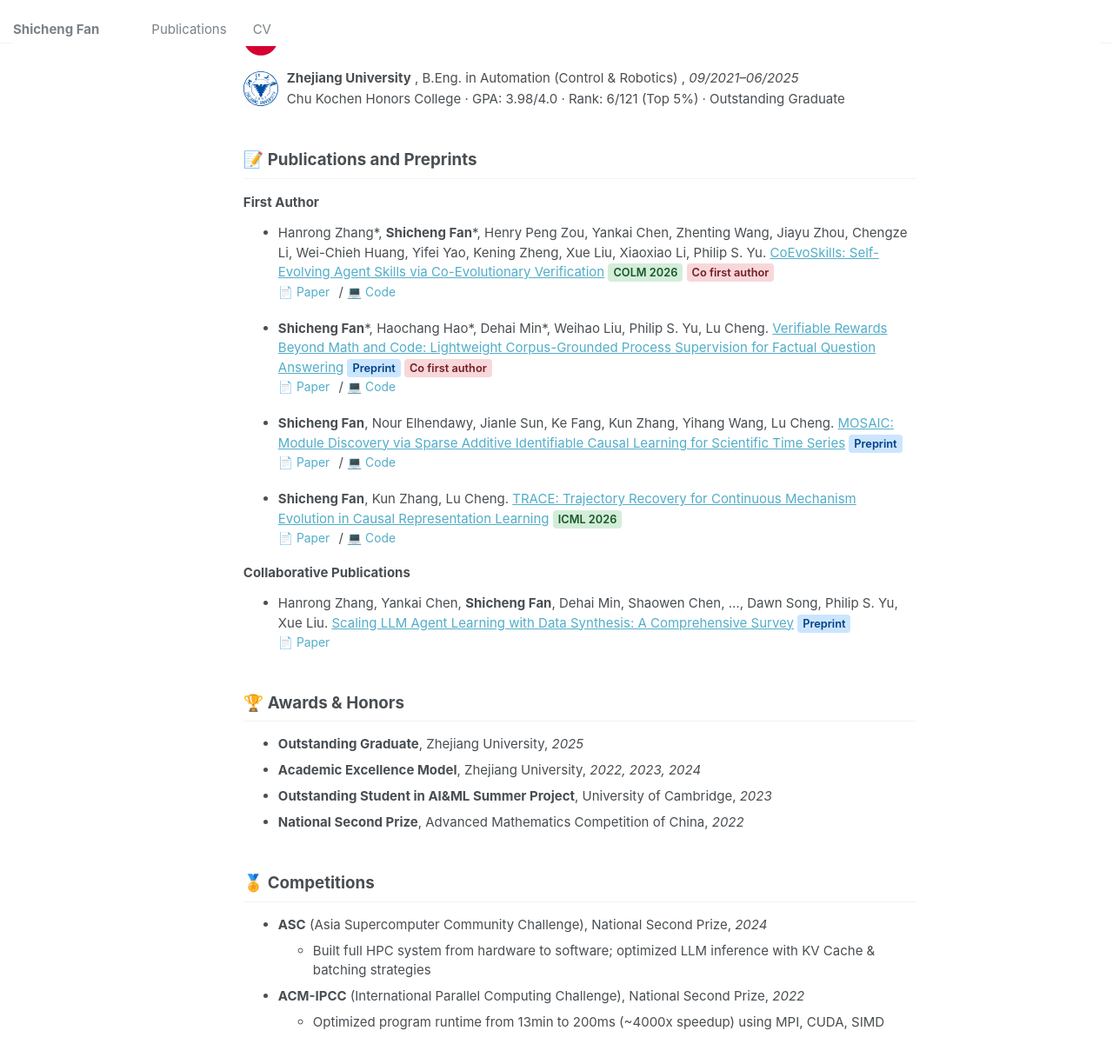
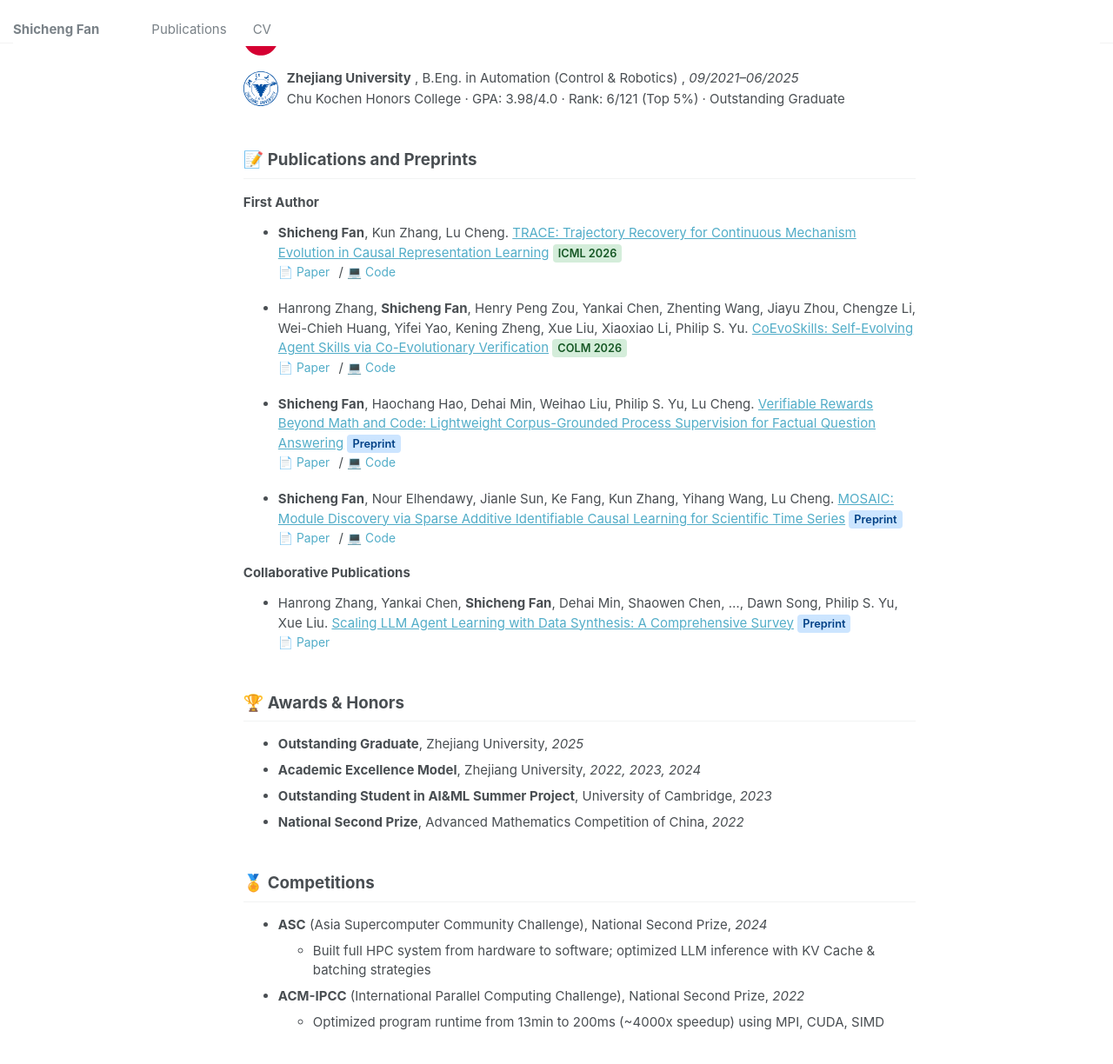
Before and after one commit to shichengf/shichengf.github.io, a Jekyll site: the page built from _pages/about.md, in a window 1280 px wide and 1400 px high, scrolled down 996 px. Shown: the top 1224 px of the window at 87% size. Built offline with Jekyll 4.4.1, drawn with Linux system fonts in a browser that asks for light colours.

Commit message:
Reorder publications and simplify authorship labels

```diff
--- a/_includes/head/custom.html
+++ b/_includes/head/custom.html
@@ -36,7 +36,6 @@ h3 { margin-top: 1.2em; margin-bottom: 0.6em; }
 .venue-pub { background: #d4edda; color: #155724; }
 .venue-oral { background: #fff3cd; color: #856404; }
 .venue-preprint { background: #cce5ff; color: #004085; }
-.venue-cofirst { background: #f8d7da; color: #721c24; }
 
 /* News highlight label */
 .news-highlight { display: inline-block; padding: 1px 6px; margin-right: 6px; border-radius: 4px; background: #fff3cd; color: #856404; font-size: 0.85em; font-weight: 700; }
--- a/_pages/about.md
+++ b/_pages/about.md
@@ -57,17 +57,17 @@ redirect_from:
 
 ### First Author
 
-* Hanrong Zhang\*, **Shicheng Fan**\*, Henry Peng Zou, Yankai Chen, Zhenting Wang, Jiayu Zhou, Chengze Li, Wei-Chieh Huang, Yifei Yao, Kening Zheng, Xue Liu, Xiaoxiao Li, Philip S. Yu. [CoEvoSkills: Self-Evolving Agent Skills via Co-Evolutionary Verification](https://arxiv.org/abs/2604.01687) <span class="venue venue-pub">COLM 2026</span> <span class="venue venue-cofirst">Co first author</span>
+* **Shicheng Fan**, Kun Zhang, Lu Cheng. [TRACE: Trajectory Recovery for Continuous Mechanism Evolution in Causal Representation Learning](https://www.arxiv.org/abs/2601.21135) <span class="venue venue-pub">ICML 2026</span>
+<br><span class="pub-links">[📄 Paper](https://www.arxiv.org/abs/2601.21135) / [💻 Code](https://github.com/shichengf/trace)</span>
+
+* Hanrong Zhang, **Shicheng Fan**, Henry Peng Zou, Yankai Chen, Zhenting Wang, Jiayu Zhou, Chengze Li, Wei-Chieh Huang, Yifei Yao, Kening Zheng, Xue Liu, Xiaoxiao Li, Philip S. Yu. [CoEvoSkills: Self-Evolving Agent Skills via Co-Evolutionary Verification](https://arxiv.org/abs/2604.01687) <span class="venue venue-pub">COLM 2026</span>
 <br><span class="pub-links">[📄 Paper](https://arxiv.org/abs/2604.01687) / [💻 Code](https://github.com/Zhang-Henry/CoEvoSkills)</span>
 
-* **Shicheng Fan**\*, Haochang Hao\*, Dehai Min\*, Weihao Liu, Philip S. Yu, Lu Cheng. [Verifiable Rewards Beyond Math and Code: Lightweight Corpus-Grounded Process Supervision for Factual Question Answering](https://arxiv.org/abs/2605.29648) <span class="venue venue-preprint">Preprint</span> <span class="venue venue-cofirst">Co first author</span>
+* **Shicheng Fan**, Haochang Hao, Dehai Min, Weihao Liu, Philip S. Yu, Lu Cheng. [Verifiable Rewards Beyond Math and Code: Lightweight Corpus-Grounded Process Supervision for Factual Question Answering](https://arxiv.org/abs/2605.29648) <span class="venue venue-preprint">Preprint</span>
 <br><span class="pub-links">[📄 Paper](https://arxiv.org/abs/2605.29648) / [💻 Code](https://github.com/shichengf/CorVer)</span>
 
 * **Shicheng Fan**, Nour Elhendawy, Jianle Sun, Ke Fang, Kun Zhang, Yihang Wang, Lu Cheng. [MOSAIC: Module Discovery via Sparse Additive Identifiable Causal Learning for Scientific Time Series](https://arxiv.org/abs/2605.05524) <span class="venue venue-preprint">Preprint</span>
 <br><span class="pub-links">[📄 Paper](https://arxiv.org/abs/2605.05524) / [💻 Code](https://github.com/shichengf/mosaic)</span>
-
-* **Shicheng Fan**, Kun Zhang, Lu Cheng. [TRACE: Trajectory Recovery for Continuous Mechanism Evolution in Causal Representation Learning](https://www.arxiv.org/abs/2601.21135) <span class="venue venue-pub">ICML 2026</span>
-<br><span class="pub-links">[📄 Paper](https://www.arxiv.org/abs/2601.21135) / [💻 Code](https://github.com/shichengf/trace)</span>
 
 ### Collaborative Publications
 
```
Also changed, not shown: _pages/cv.md (+2 -2 lines), _pages/publications.md (+2 -2 lines).
